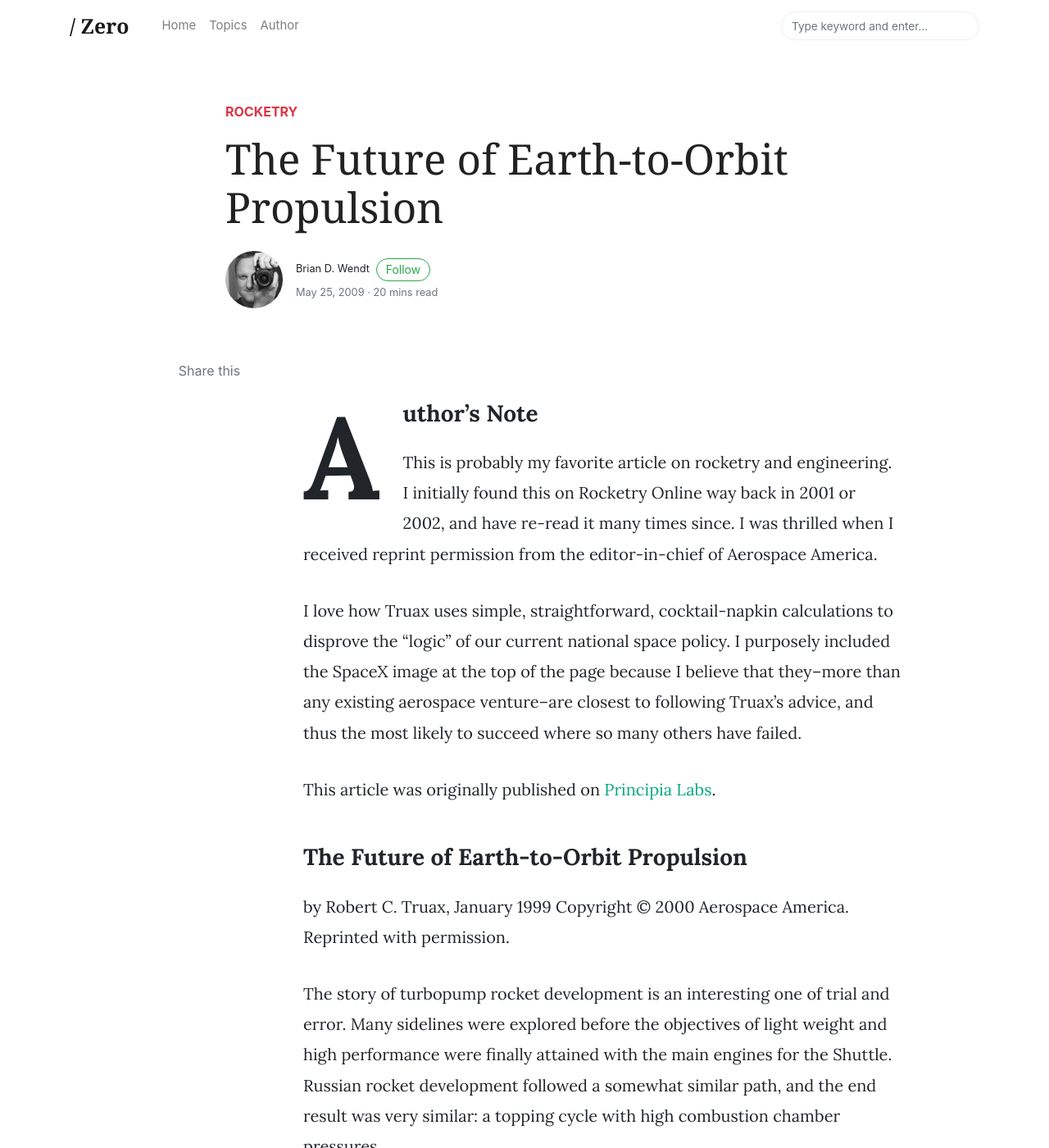
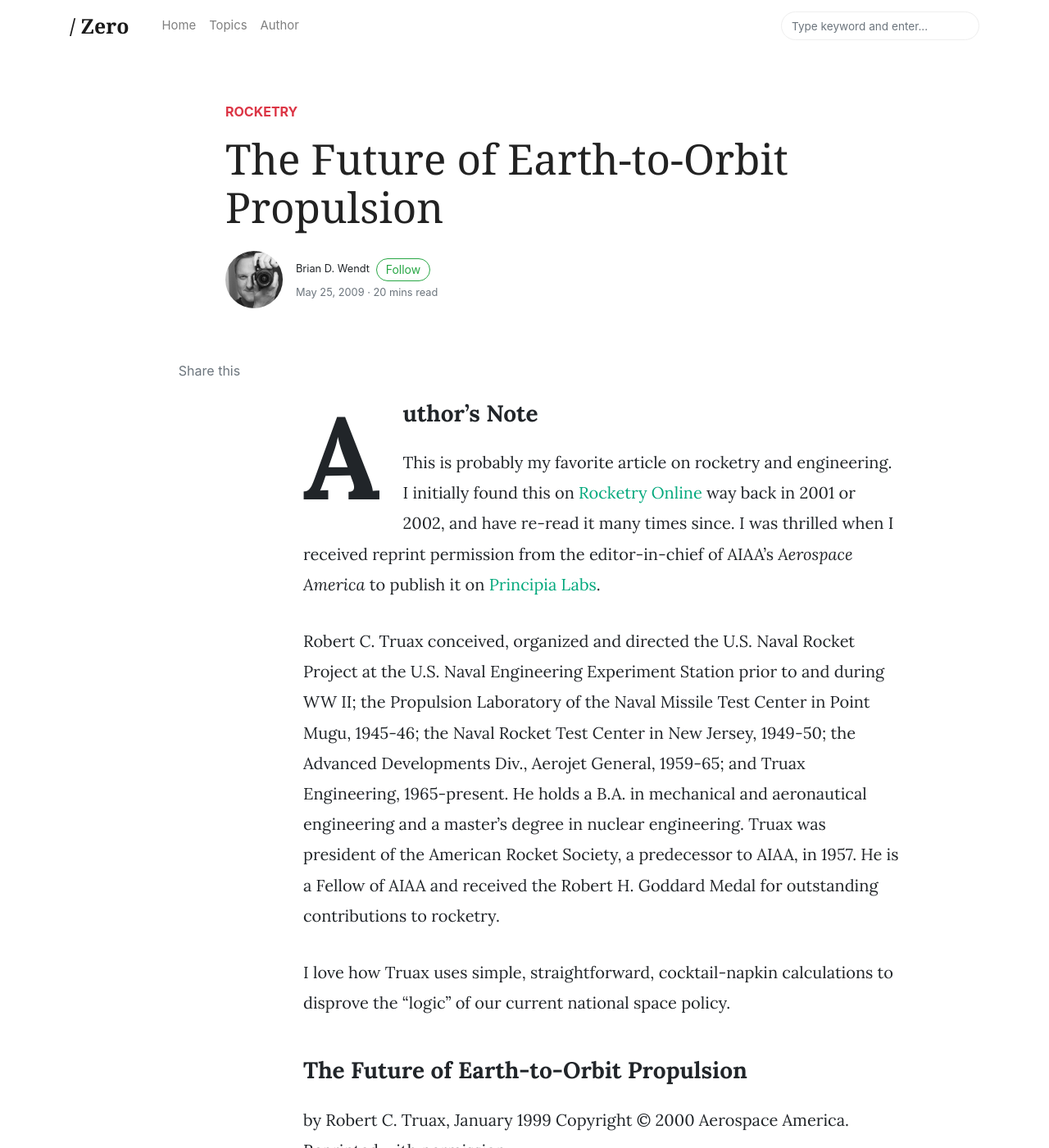
Before and after one commit to bws428/bws428.github.io, a Jekyll site: the page built from _posts/2009-05-25-the-future-of-earth-to-orbit-propulsion.md, in a window 1280 px wide and 1400 px high. Shown: the whole window at 82% size. Built offline with Jekyll 4.4.1, drawn with Linux system fonts in a browser that asks for light colours; nearby versions of some CDN libraries; formulas are drawn with MathJax 3; comment, search, counter and statistics services are not loaded; some of the changed text lies outside the part shown.

Commit message:
Move Author's note to top

```diff
--- a/_posts/2009-05-25-the-future-of-earth-to-orbit-propulsion.md
+++ b/_posts/2009-05-25-the-future-of-earth-to-orbit-propulsion.md
@@ -6,11 +6,11 @@
 ---
 
 ### Author's Note
-This is probably my favorite article on rocketry and engineering. I initially found this on Rocketry Online way back in 2001 or 2002, and have re-read it many times since. I was thrilled when I received reprint permission from the editor-in-chief of Aerospace America.
+This is probably my favorite article on rocketry and engineering. I initially found this on [Rocketry Online](https://web.archive.org/web/19970418073902/http://rocketryonline.com/) way back in 2001 or 2002, and have re-read it many times since. I was thrilled when I received reprint permission from the editor-in-chief of AIAA's _Aerospace America_ to publish it on [Principia Labs](https://web.archive.org/web/20130105035514/http://principialabs.com/the-future-of-earth-to-orbit-propulsion/).
 
-I love how Truax uses simple, straightforward, cocktail-napkin calculations to disprove the “logic” of our current national space policy. I purposely included the SpaceX image at the top of the page because I believe that they–more than any existing aerospace venture–are closest to following Truax’s advice, and thus the most likely to succeed where so many others have failed.
+Robert C. Truax conceived, organized and directed the U.S. Naval Rocket Project at the U.S. Naval Engineering Experiment Station prior to and during WW II; the Propulsion Laboratory of the Naval Missile Test Center in Point Mugu, 1945-46; the Naval Rocket Test Center in New Jersey, 1949-50; the Advanced Developments Div., Aerojet General, 1959-65; and Truax Engineering, 1965-present. He holds a B.A. in mechanical and aeronautical engineering and a master's degree in nuclear engineering. Truax was president of the American Rocket Society, a predecessor to AIAA, in 1957. He is a Fellow of AIAA and received the Robert H. Goddard Medal for outstanding contributions to rocketry.
 
-This article was originally published on [Principia Labs](https://web.archive.org/web/20130105035514/http://principialabs.com/the-future-of-earth-to-orbit-propulsion/).
+I love how Truax uses simple, straightforward, cocktail-napkin calculations to disprove the “logic” of our current national space policy.
 
 ### The Future of Earth-to-Orbit Propulsion
 
```
Also changed, not shown: other parts of _posts/2009-05-25-the-future-of-earth-to-orbit-propulsion.md (+0 -6 lines).
